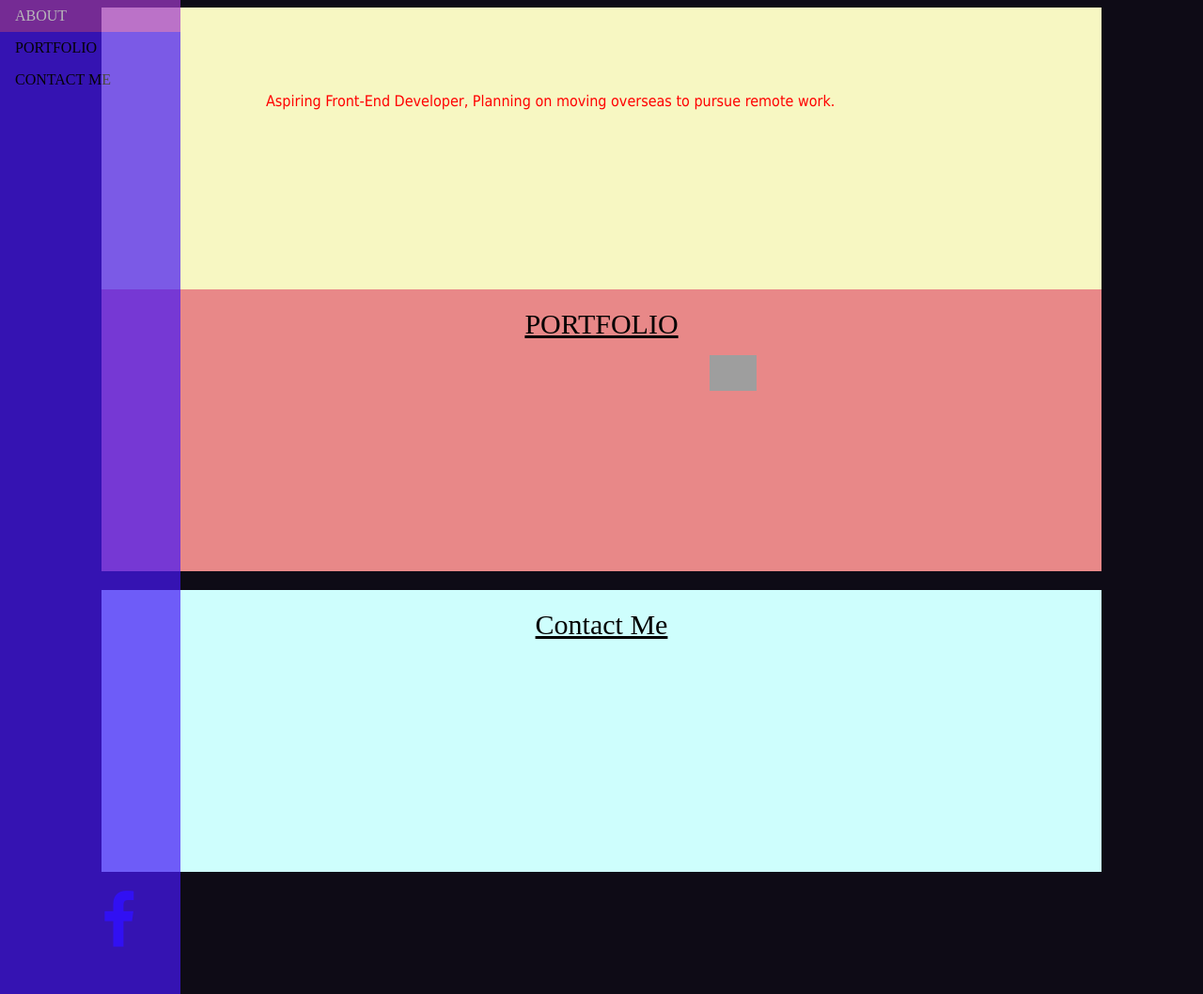
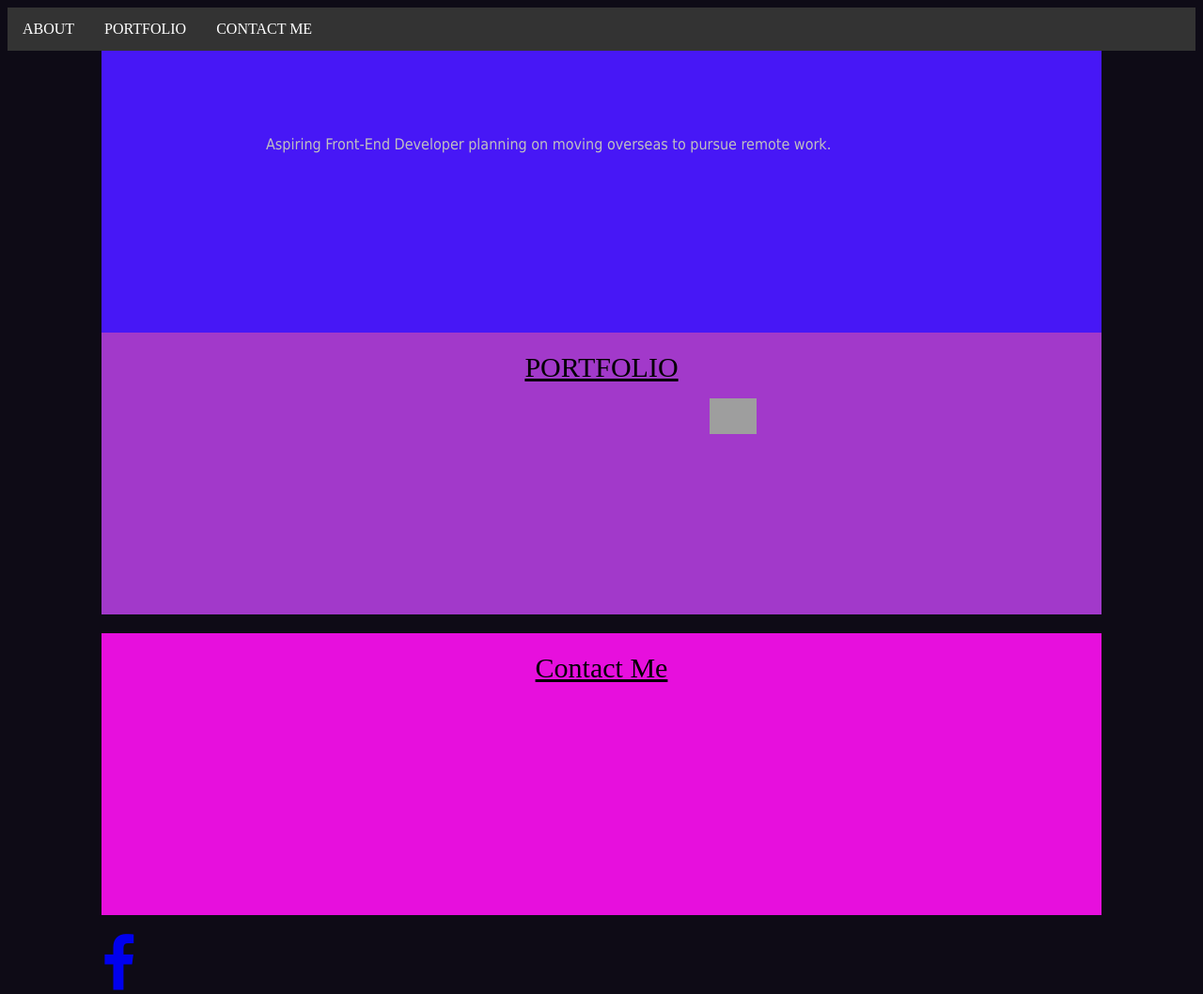
Before and after one commit to Kodii93/Kodii93.github.io, a Jekyll site: the page index.html, which Jekyll copies as it is, in a window 1280 px wide and 1058 px high. Shown: the whole window at 94% size. Built offline with Jekyll 4.4.1, drawn with Linux system fonts in a browser that asks for light colours; nearby versions of some CDN libraries; grey boxes are pictures that could not be loaded.

Commit message:
"Alter navbar to horizontal layout"

```diff
--- a/index.html
+++ b/index.html
@@ -11,9 +11,9 @@
 <div>
 
 	<ul class="ulOptions">
-<li class="liOptions">ABOUT</li>
-<li class="liOptions">PORTFOLIO</li>
-<li class="liOptions">CONTACT ME</li>
+<li class="liOptions" id ="about"><a href ="#about">ABOUT</a></li>
+<li class="liOptions"><a href="#portfolio">PORTFOLIO</a></li>
+<li class="liOptions"><a href="#contactMe">CONTACT ME</a></li>
     </ul>
 
 	</div>
@@ -23,7 +23,7 @@
       </div>
     <div class="all-sections">
     <div class="description-section">
-      <div class="description-text">Aspiring Front-End Developer, Planning on moving overseas to pursue remote work.</div>
+      <div class="description-text">Aspiring Front-End Developer planning on moving overseas to pursue remote work.</div>
     </div>
     <div class="portfolio-section">
       <div class="portfolio-text">PORTFOLIO
--- a/styles.css
+++ b/styles.css
@@ -15,23 +15,25 @@ body{
     list-style-type: none;
     margin: 0;
     padding: 0;
-    width: 15%;
-    height: 100%;
-    position: fixed;
-    overflow: auto;
-    top: 0px;
-    left: 0px;
-    opacity: 0.7;
-    background-color: #4717F6;
+    overflow: hidden;
+    background-color: #333;
 }
 
 .liOptions {
-	display: block;
-	color: #000;
-	padding: 8px 16px;
-	text-decoration: none;
-	text-align: left;
+	float: left;
 
+}
+
+li a {
+    display: block;
+    color: white;
+    text-align: center;
+    padding: 14px 16px;
+    text-decoration: none;
+}
+
+li a:hover {
+    background-color: #A239CA;
 }
 
 .liOptions:hover {
@@ -47,20 +49,20 @@ body{
 }
 
 .description-section {
-  background-color: #F7F7C2;
+  background-color: #4717F6;
   width: 100%;
   height: 300px;
   margin: 0px 0px 0px 0px;
 }
 
 .portfolio-section {
-  background-color: #E88888;
+  background-color: #A239CA;
   width: 100%;
   height: 300px;
 }
 
 .contact-section {
-  background-color: #CEFEFD;
+  background-color: #E70FDD;
   width: 100%;
   height: 300px;
 }
@@ -73,7 +75,7 @@ body{
 .description-text {
   padding-top: 90px;
   padding-left: 175px;
-  color: red;
+  color: silver;
   font-family: Tahoma;
 }
 
```
